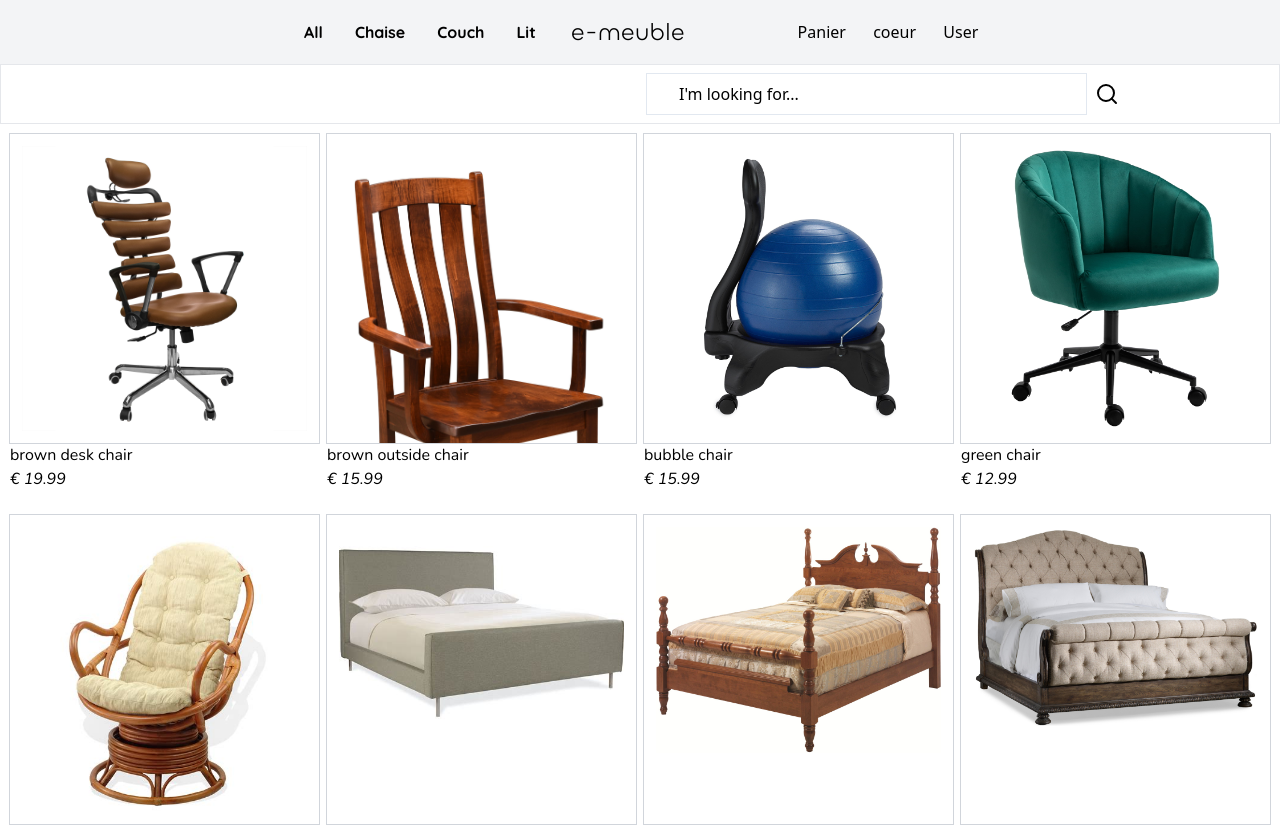
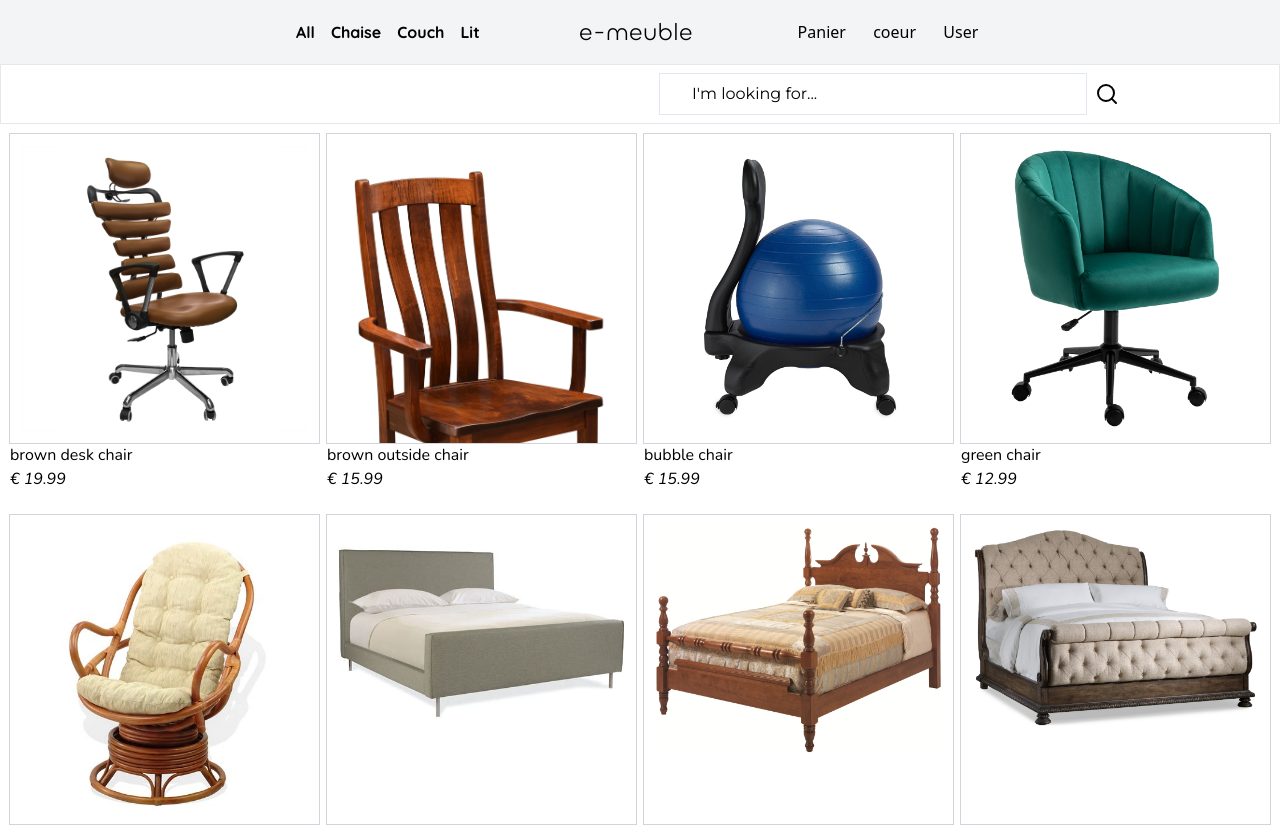
Before and after one commit to maxime-vds/E-commerce, a React (Vite) app in the folder client/: page /home in a window 1280 px wide. Shown: the top 827 px of the page. Built offline with nearby package versions, Linux system fonts and the light colour scheme; data requests are answered from the project's data file.

Commit message:
add montserat font for searchbar

```diff
--- a/client/comps/navbar.tsx
+++ b/client/comps/navbar.tsx
@@ -22,7 +22,7 @@ export default function Navbar({ setQuery, setFilterType }: navbarProps) {
       <div className="flex justify-between px-72">
         <MediaQuery minWidth={1280}>
           <FilterButtons setQuery={setQuery} setFilterType={setFilterType} />
-          <a href="#" className="text-2xl font-chillax pr-20 pt-4">
+          <a href="#" className="text-2xl font-chillax pt-4">
             e-meuble
           </a>
           <div className="user-buttons flex justify-around w-52 pt-5">
--- a/client/pages/Homepage/homepage-comps/fbutton.tsx
+++ b/client/pages/Homepage/homepage-comps/fbutton.tsx
@@ -6,7 +6,7 @@ type FbuttonProps = {
 const Fbutton = ({ ButtonText, onClick }: FbuttonProps) => {
   return (
     <button
-      className="py-5 px-5 xl:px-4 font-quicksand font-bold hover:bg-slate-300 focus:bg-slate-300"
+      className="py-5 px-5 xl:px-2 font-quicksand font-bold hover:bg-slate-300 focus:bg-slate-300"
       onClick={onClick}
     >
       <h2>{ButtonText}</h2>
--- a/client/pages/Homepage/homepage-comps/searchbar.tsx
+++ b/client/pages/Homepage/homepage-comps/searchbar.tsx
@@ -12,7 +12,7 @@ function SearchBar({ setQuery, setFilterType }: SearchBarProps) {
         type="text"
         onChange={(e) => (setQuery(e.target.value), setFilterType('searchbar'))}
         placeholder="I'm looking for..."
-        className="border-solid border-[1px] border-slate-200 px-8 lg:pe-44 py-2 placeholder-black
+        className="font-montserrat border-solid border-[1px] border-slate-200 px-8 lg:pe-44 py-2 placeholder-black
                 focus:border-slate-900 focus:outline-none focus:px-12 focus:lg:px-[180px] focus:transition-all duration-300 ease-in-out"
       />
       <img src={searchIcon} />
```
